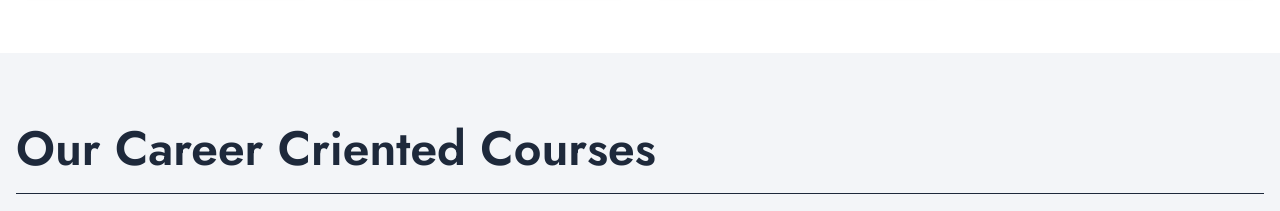
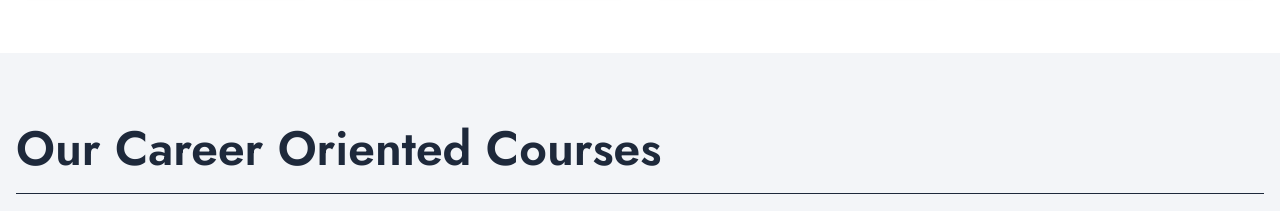
Before and after one commit to Nipul2005/Elite, a website built with Vite: page index.html in a window 1280 px wide. Shown: the part 1480-1691 px from the top of the page. Built offline with nearby package versions, Linux system fonts and the light colour scheme; some packages are replaced by stand-ins of ours; files whose address does not match are found by name.

Commit message:
Update index.html

```diff
--- a/index.html
+++ b/index.html
@@ -640,7 +640,7 @@
             class="sm:text-5xl text-3xl mb-5 text-pure border-b border-pure pb-5 w-full font-semibold"
             style="text-align: left"
           >
-            Our Career Criented Courses
+            Our Career Oriented Courses
           </h2>
           <p class="w-full text-pure text-lg mb-8">
             Make a strong digital career with our computer courses in Delhi.
```
